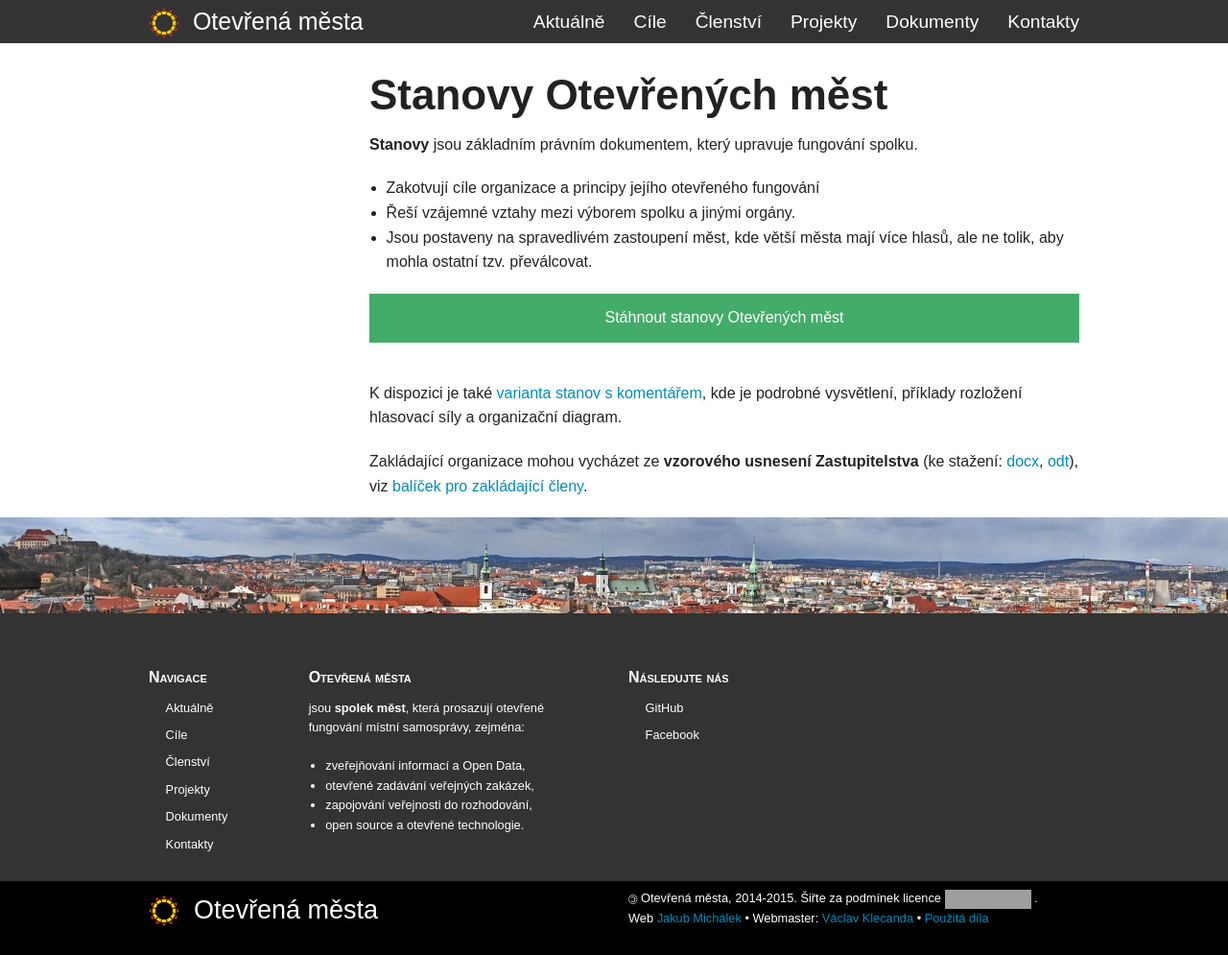
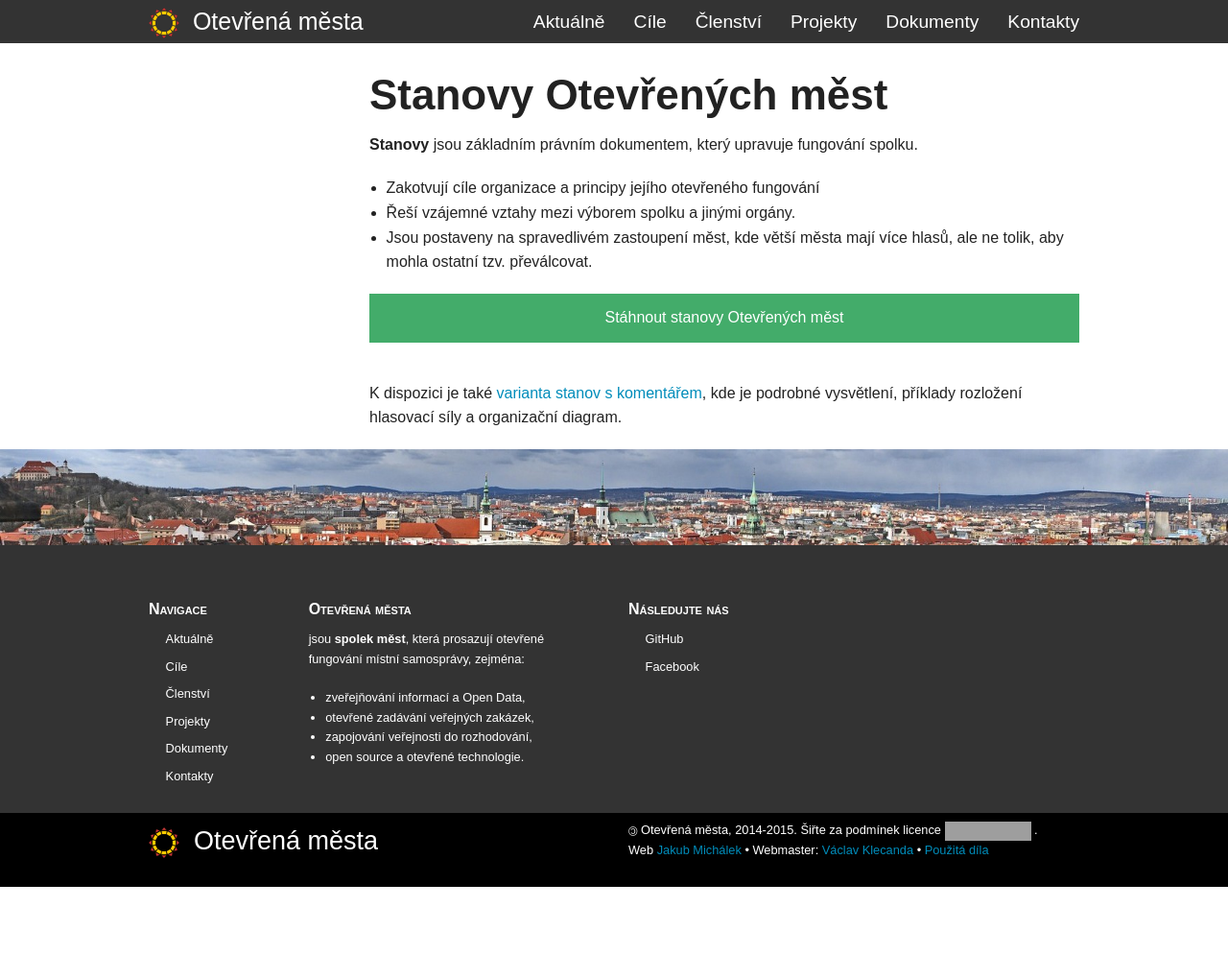
Before and after one commit to otevrenamesta/otevrenamesta.github.io, a Jekyll site: the page built from pages/stanovy.md, in a window 1280 px wide. Shown: the whole page at 96% size. Built offline with Jekyll 4.4.1, drawn with Linux system fonts in a browser that asks for light colours; nearby versions of some CDN libraries; library files that are not in the unit come from our copies; after the commit the page ends 924 px from its top, so only the background shows below that; grey boxes are pictures that could not be loaded.

Commit message:
odstranění odkazů na balíček pro zakládající členy

```diff
--- a/pages/stanovy.md
+++ b/pages/stanovy.md
@@ -17,7 +17,3 @@
 <a href="/pravo/stanovy/main.pdf" class="button expand success">Stáhnout stanovy Otevřených měst</a>
 
 K dispozici je také [varianta stanov s komentářem](/pravo/stanovy/main_commented.pdf), kde je podrobné vysvětlení, příklady rozložení hlasovací síly a organizační diagram.
-
-Zakládající organizace mohou vycházet
-ze **vzorového usnesení Zastupitelstva** (ke stažení: [docx](/media/docs/balicek/usneseni2.docx),
-[odt](/media/docs/balicek/usneseni2.odt)), viz [balíček pro zakládající členy](/balicek/).
```
